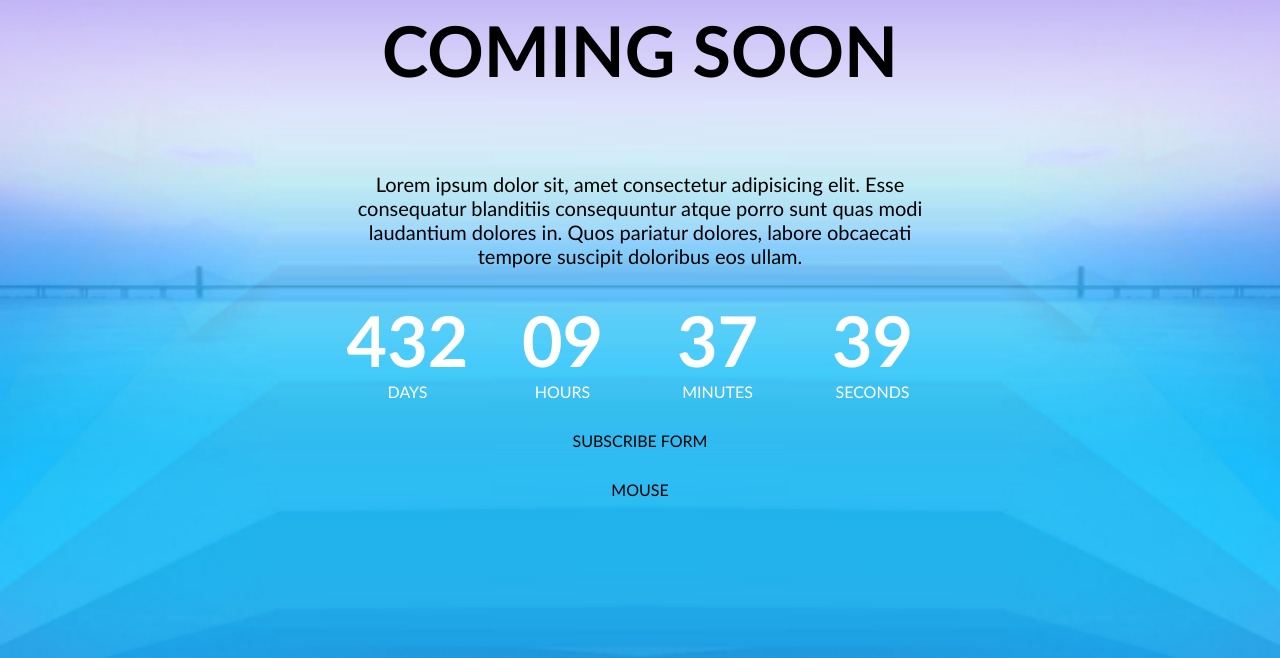
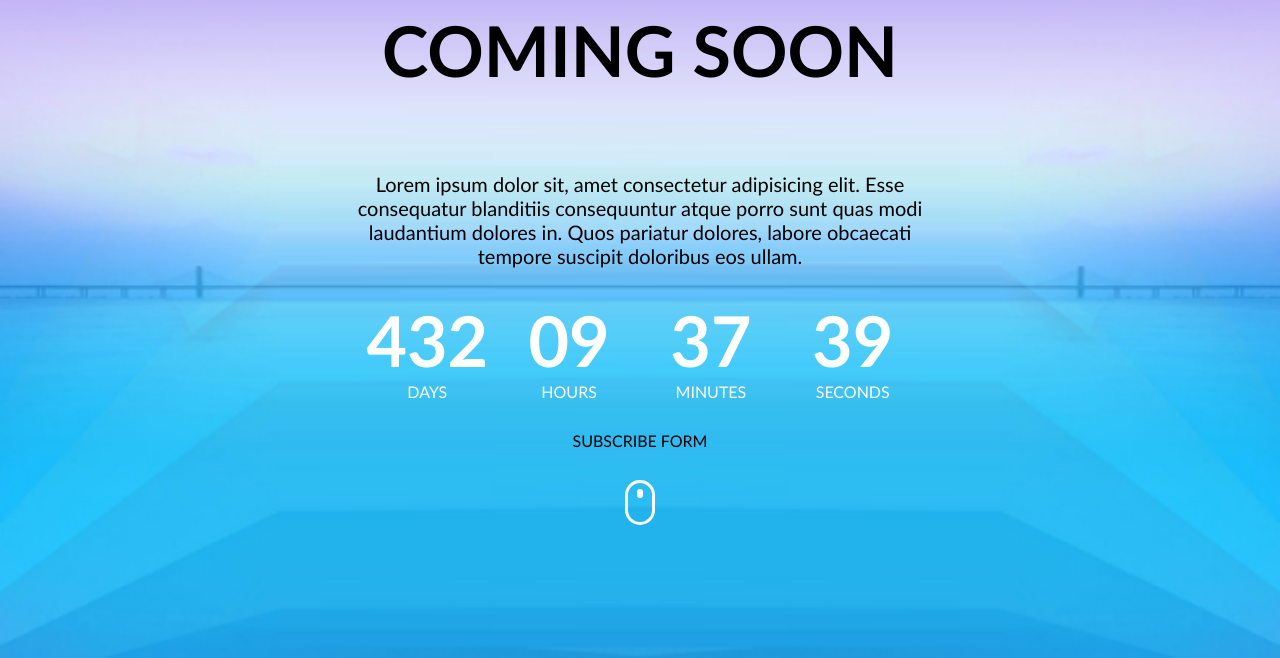
Before and after one commit to zasweted/13-coming-soon, a website: page index.html in a window 1280 px wide. Shown: the part 142-800 px from the top of the page. Drawn offline with Linux system fonts and the light colour scheme.

Commit message:
mouse element #7

```diff
--- a/css/components/mouse.css
+++ b/css/components/mouse.css
@@ -0,0 +1,47 @@
+* {
+    position: static;
+}
+
+.mouse {
+    font-size: 3px;
+    width: 10em;
+    height: 15em;
+    border: 1em solid #fff;
+    border-radius: 5em;
+    position: relative;
+}
+
+.mouse::before {
+    display: block;
+    content: '';
+    position: absolute;
+    top: 15%;
+    left: 50%;
+    transform: translateX(-50%);
+    width: 2em;
+    height: 3.2em;
+    background-color: #fff;
+    border-radius: 1em;
+    animation-name: scroll;
+    animation-duration: 2s;
+    animation-iteration-count: infinite;
+    animation-direction: alternate;
+    animation-delay: 1s;
+
+}
+
+.mouse:hover::before {
+    animation-play-state: paused;
+}
+
+@keyframes scroll {
+    0% {
+        top: 15%;
+    }
+    50% {
+        top: 15%;
+    }
+    100% {
+        top: 75%;
+    }
+}
--- a/css/pages/home.css
+++ b/css/pages/home.css
@@ -28,6 +28,7 @@ section.bg-main {
     flex-direction: column;
     gap: 30px;
     text-align: center;
+    align-items: center;
 }
 
 .hero > .logo {
--- a/index.html
+++ b/index.html
@@ -44,9 +44,7 @@
             <form>
                 SUBSCRIBE FORM
             </form>
-            <div>
-                MOUSE
-            </div>
+            <div class="mouse"></div>
         </div>
     </section>
 
```
